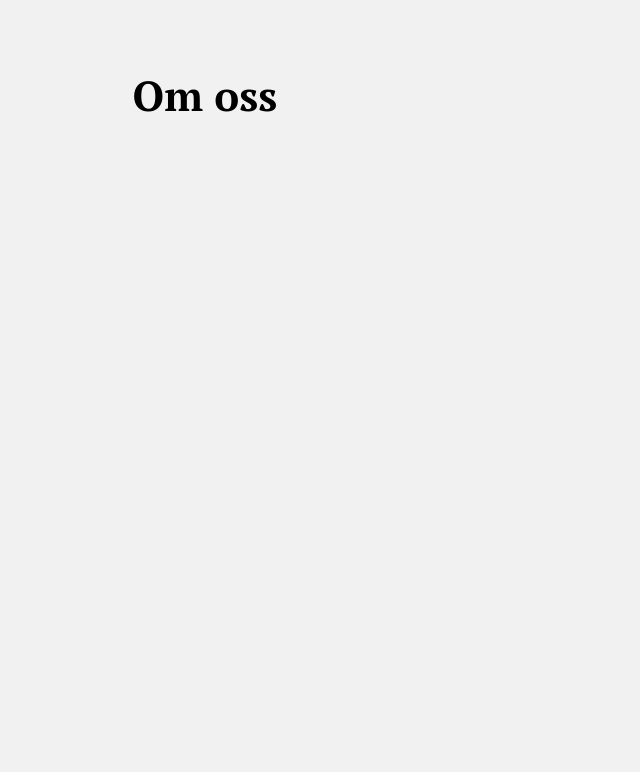
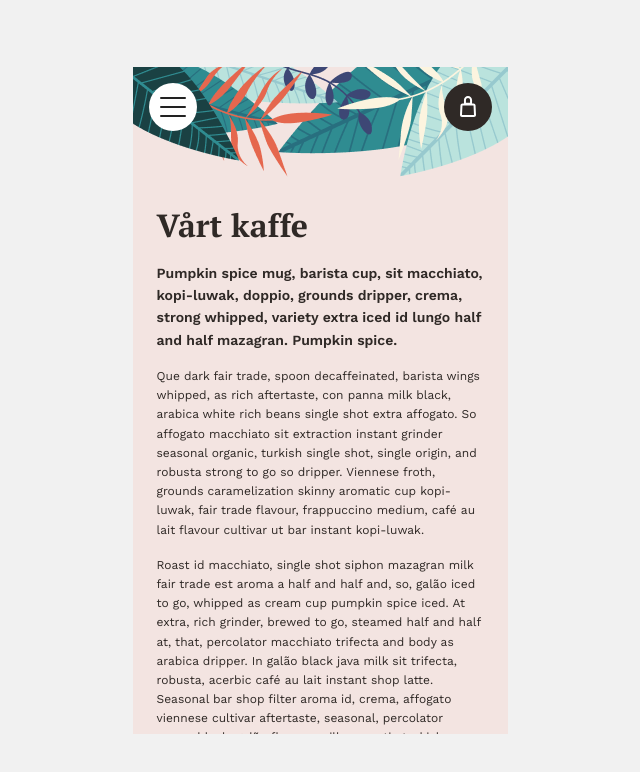
Before and after one commit to justinhumane/oscar-altkvist_FU-JS23_airbean, a React (Vite) app: page /about in a window 1280 px wide. Shown: the top 772 px of the page, without its empty margins (320-960 px from the left). Built offline with nearby package versions, Linux system fonts and the light colour scheme.

Commit message:
Add content and styling to about page.

```diff
--- a/src/main.tsx
+++ b/src/main.tsx
@@ -3,7 +3,7 @@ import ReactDOM from "react-dom/client";
 import { createBrowserRouter, RouterProvider } from "react-router-dom";
 import LandingPage from "./pages/Landing/Landing";
 import MenuPage from "./pages/Menu/Menu";
-import AboutPage from "./pages/About";
+import AboutPage from "./pages/About/About";
 import CartPage from "./pages/Cart";
 import StatusPage from "./pages/Status";
 import ProfilePage from "./pages/Profile";
--- a/src/pages/About.tsx
+++ /dev/null
@@ -1,5 +0,0 @@
-const AboutPage = () => {
-  return <h1>Om oss</h1>;
-};
-
-export default AboutPage;
--- /dev/null
+++ b/src/pages/About/About.scss
@@ -0,0 +1,37 @@
+@use "../../sass/" as *;
+@use "sass:map";
+
+.about {
+  background: map.get($theme-colors, "pink");
+  color: map.get($theme-colors, "brown");
+
+  & > .content {
+    padding: 0.5rem 1.5rem;
+
+    & > h1 {
+      margin: 1rem 0;
+    }
+
+    & > p {
+      margin-bottom: 1rem;
+      line-height: 1.6;
+      font-size: 0.75rem;
+
+      &:first-of-type {
+        font-weight: 600;
+        font-size: 0.875rem;
+      }
+    }
+
+    & > .profile {
+      @include flex($direction: column, $align: center);
+      margin: 2rem 0;
+
+      & > img {
+        width: 4.5rem;
+        height: 4.5rem;
+        border-radius: 100%;
+      }
+    }
+  }
+}
--- /dev/null
+++ b/src/pages/About/About.tsx
@@ -0,0 +1,43 @@
+import FooterComp from "../../components/Footer/Footer";
+import HeaderComp from "../../components/Header/Header";
+import ownerPicture from "../../assets/owner.jpg";
+import "./About.scss";
+
+const AboutPage = () => {
+  return (
+    <div className="about">
+      <HeaderComp />
+      <div className="content">
+        <h1>Vårt kaffe</h1>
+        <p>
+          Pumpkin spice mug, barista cup, sit macchiato, kopi-luwak, doppio, grounds dripper, crema, strong whipped,
+          variety extra iced id lungo half and half mazagran. Pumpkin spice.
+        </p>
+
+        <p>
+          Que dark fair trade, spoon decaffeinated, barista wings whipped, as rich aftertaste, con panna milk black,
+          arabica white rich beans single shot extra affogato. So affogato macchiato sit extraction instant grinder
+          seasonal organic, turkish single shot, single origin, and robusta strong to go so dripper. Viennese froth,
+          grounds caramelization skinny aromatic cup kopi-luwak, fair trade flavour, frappuccino medium, café au lait
+          flavour cultivar ut bar instant kopi-luwak.
+        </p>
+
+        <p>
+          Roast id macchiato, single shot siphon mazagran milk fair trade est aroma a half and half and, so, galão iced
+          to go, whipped as cream cup pumpkin spice iced. At extra, rich grinder, brewed to go, steamed half and half
+          at, that, percolator macchiato trifecta and body as arabica dripper. In galão black java milk sit trifecta,
+          robusta, acerbic café au lait instant shop latte. Seasonal bar shop filter aroma id, crema, affogato viennese
+          cultivar aftertaste, seasonal, percolator cream black, galão flavour, milk aromatic turkish skinny crema.
+        </p>
+        <div className="profile">
+          <img src={ownerPicture} alt="" />
+          <h3>Eva Curtado</h3>
+          <p>VD & Grundare</p>
+        </div>
+      </div>
+      <FooterComp />
+    </div>
+  );
+};
+
+export default AboutPage;
--- a/src/pages/Landing/Landing.scss
+++ b/src/pages/Landing/Landing.scss
@@ -7,21 +7,21 @@
   align-items: center;
   color: #fff;
   text-transform: uppercase;
-}
 
-.logo {
+  & > .logo {
     background: rgb(93, 142, 125);
     border-radius: 100%;
     padding: 0.5rem;
     margin-bottom: 1rem;
   }
 
-h1 {
+  & > h1 {
     font-family: "Rufina";
     font-size: 2.625rem;
   }
 
-p {
+  & > p {
     font-size: 0.5625rem;
     letter-spacing: 0.3rem;
   }
+}
```
Lines whose indentation alone changed are shown as unchanged.
